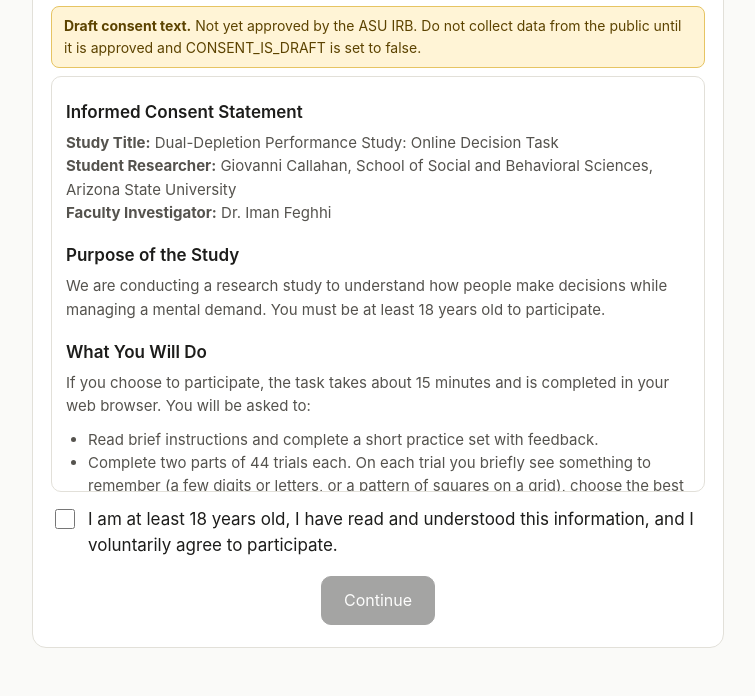
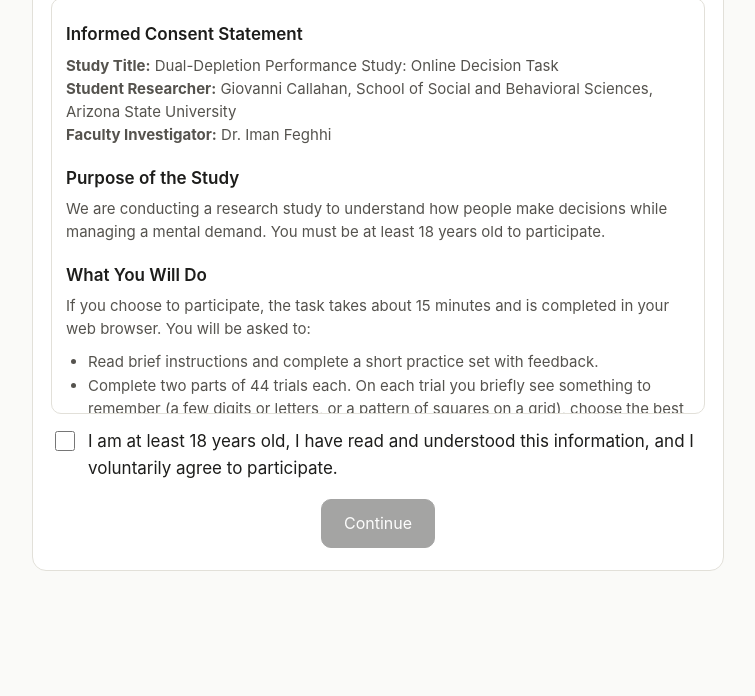
Before and after one commit to giovannicallahan/giovannicallahan.github.io, a plain HTML site: page study/index.html in a window 1280 px wide. Shown: the part 142-838 px from the top of the page, without its empty margins (262-1017 px from the left). After the commit the page ends 800 px from the top, so only its background shows below. Drawn offline with Linux system fonts and the light colour scheme.

Commit message:
Experiment: remove draft consent banner (PI confirmed no IRB amendment needed for anonymous data)
Co-Authored-By: Claude Fable 5.2 <noreply@anthropic.com>
Claude-Session: https://claude.ai/code/session_01246Yn1A2o9i96ospkN2bft

```diff
--- a/study/index.html
+++ b/study/index.html
@@ -105,7 +105,7 @@ const CONFIG = {
   MINUTES: 15,
 
   // ---- Consent screen ----
-  CONSENT_IS_DRAFT: true,      // set to false once the IRB has approved the wording below
+  CONSENT_IS_DRAFT: false,     // false = no draft banner. PI confirmed 2026-11-19: anonymous data, no IRB amendment needed
   CONTACT_STUDENT: "Giovanni Callahan (gcallah2@asu.edu)",
   CONTACT_FACULTY: "Dr. Iman Feghhi (ifeghhi@asu.edu)"
 };
```
Also changed, not shown: 1 other file.
